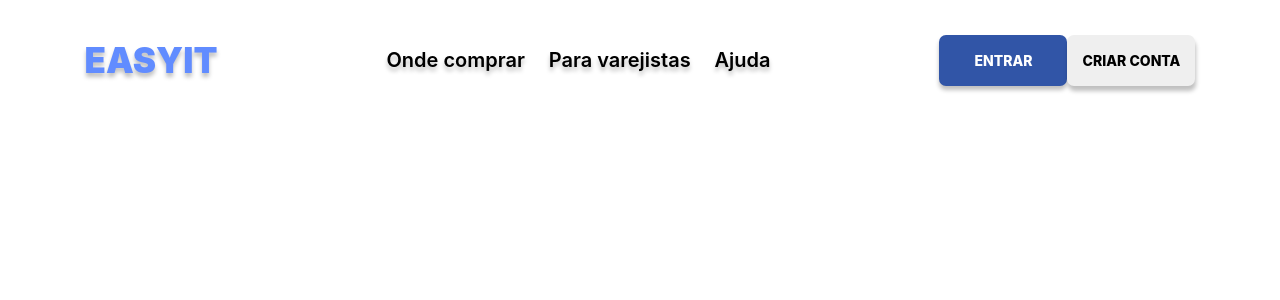
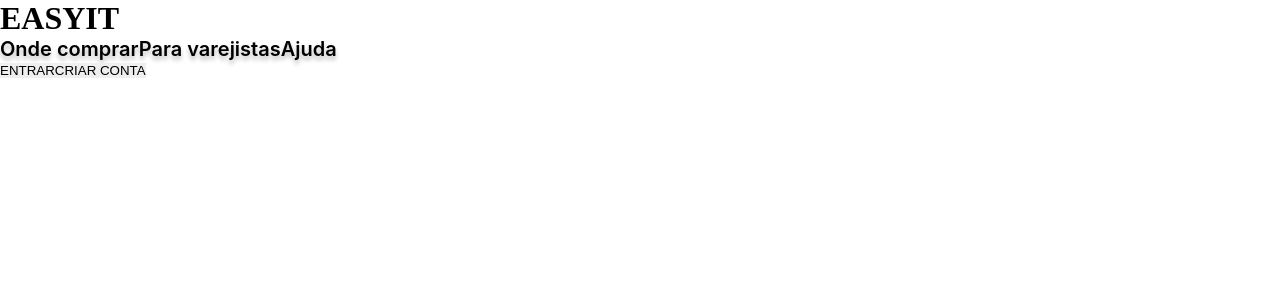
Before and after one commit to LuizDaniel123/easyit, a React (Create React App) app: page / in a window 1280 px wide. Shown: the top 300 px of the page. Built offline with nearby package versions, Linux system fonts and the light colour scheme.

Commit message:
style: Alteração dos nomes das tags

```diff
--- a/src/Components/Header/style.css
+++ b/src/Components/Header/style.css
@@ -1,4 +1,4 @@
-.header {
+#header {
     align-items: center;
     display: flex;
     height: 15vh;
@@ -6,7 +6,7 @@
     width: 100vw;
 }
 
-.header_titulo {
+#header_titulo {
     color: #618CFF;
     font-family: 'Inter';
     font-style: normal;
@@ -16,7 +16,7 @@
     text-shadow: 0px 4px 4px rgba(0, 0, 0, 0.25);
 }
 
-.nav {
+#nav {
     display: flex;
     justify-content: space-between;
     width: 30vw;
@@ -34,13 +34,13 @@
     text-decoration: none;
 }
 
-.buttons {
+#button-container {
     display: flex;
     justify-content: space-between;
     width: 20vw;
 }
 
-.buttons_entrar {
+#button-container_entrar{
     background-color: #3155A7;
     color: #ffff;
     font-family: 'Inter';
@@ -54,7 +54,7 @@
     height: 51px;
 }
 
-.buttons_criar-conta {
+#button-container_criar-conta {
     box-shadow: 1px 5px 4px rgba(0, 0, 0, 0.25);
     border-radius: 7px;
     color: #000;
```
